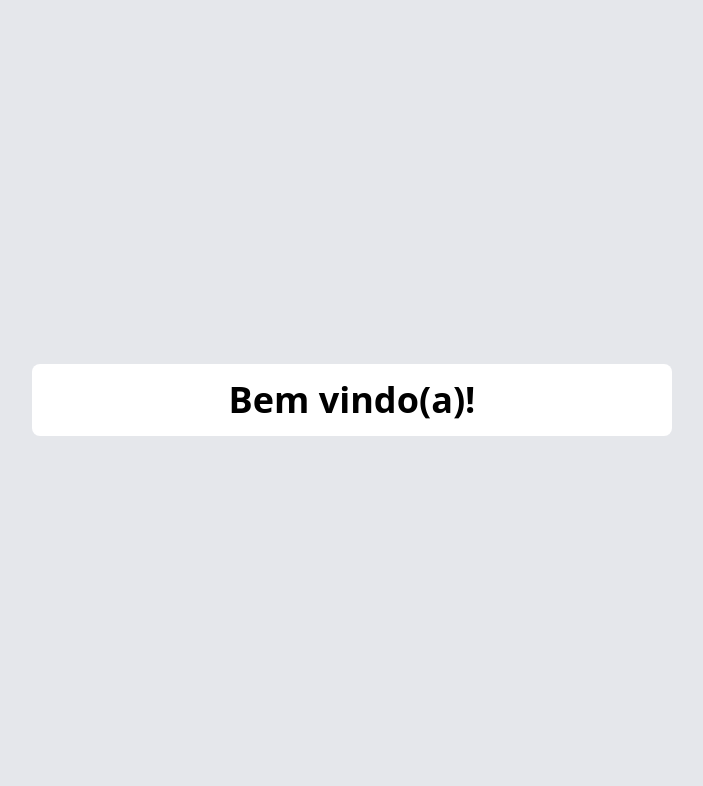
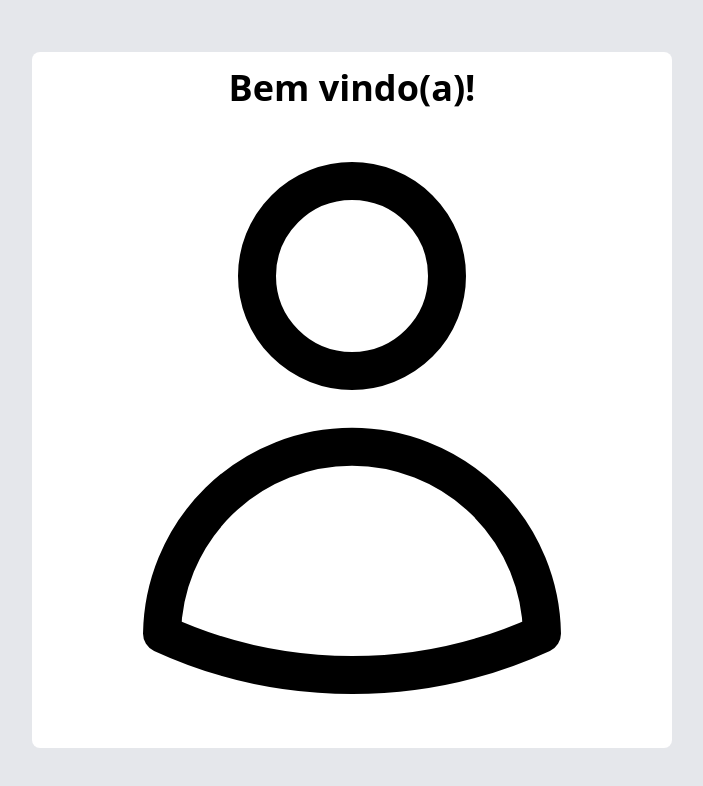
Before and after one commit to LucasMauricio1/teste-react, a Next.js app: page / in a window 1280 px wide. Shown: the top 786 px of the page, without its empty margins (288-991 px from the left). Built offline with nearby package versions, Linux system fonts and the light colour scheme.

Commit message:
feat: create icons component

```diff
--- /dev/null
+++ b/src/app/components/Icon.tsx
@@ -0,0 +1,27 @@
+import { UserIcon, AtSymbolIcon, LockClosedIcon } from '@heroicons/react/24/outline';
+
+interface Props {
+  name: 'user' | 'atSymbol' | 'lockClosed';
+  size: string | number;
+}
+
+export default function Icon({ name, size }: Props) {
+  const renderIcon = () => {
+    switch (name) {
+      case 'user':
+        return <UserIcon className={`h-${size} w-${size}`} />;
+      case 'atSymbol':
+        return <AtSymbolIcon className={`h-${size} w-${size}`} />;
+      case 'lockClosed':
+        return <LockClosedIcon className={`h-${size} w-${size}`} />;
+      default:
+        return null;
+    }
+  };
+
+  return (
+    <div className='flex justify-center'>
+      {renderIcon()}
+    </div>
+  );
+}
--- a/src/app/page.tsx
+++ b/src/app/page.tsx
@@ -1,10 +1,12 @@
 import Header from "./components/Header";
+import Icon from "./components/Icon";
 
 export default function Home() {
   return (
-    <body className="bg-gray-200 h-screen flex items-center justify-center">
-      <div className="bg-white w-1/2 p-4 rounded-lg">
+    <body className="bg-gray-200 h-screen flex items-center justify-center w-screen">
+      <div className="bg-white w-1/2 p-4 rounded-lg flex flex-col gap-4">
         <Header title="Bem vindo(a)!" />
+        <Icon name="user" size={8}/>
       </div>
     </body>
   );
```
Also changed, not shown: package.json (+6 -5 lines), 1 other file (tests, documents, lock files or other folders).
